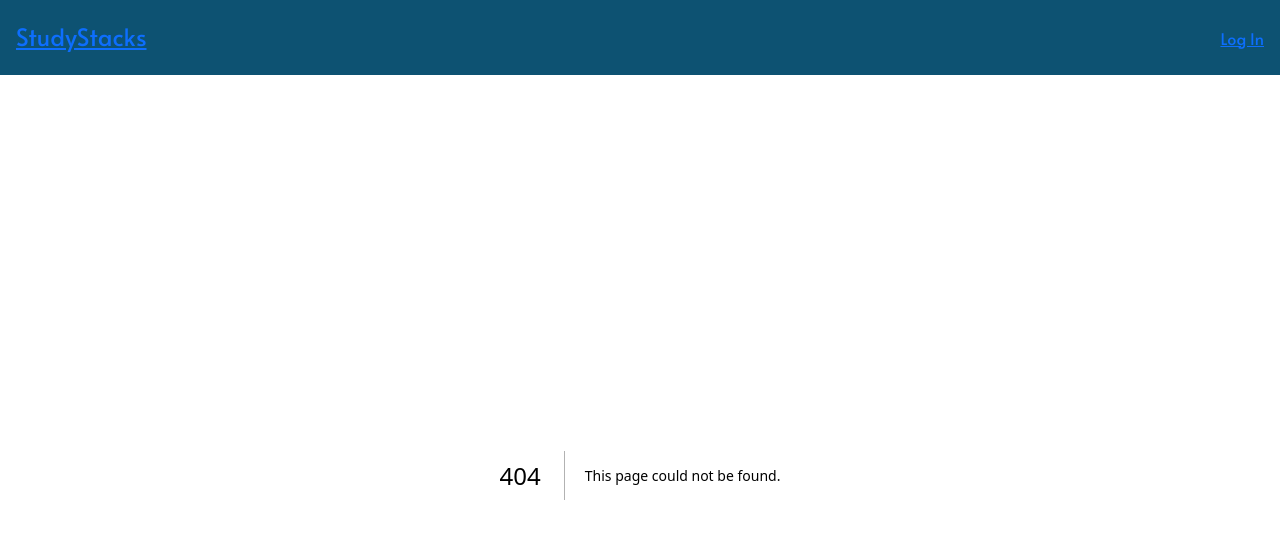
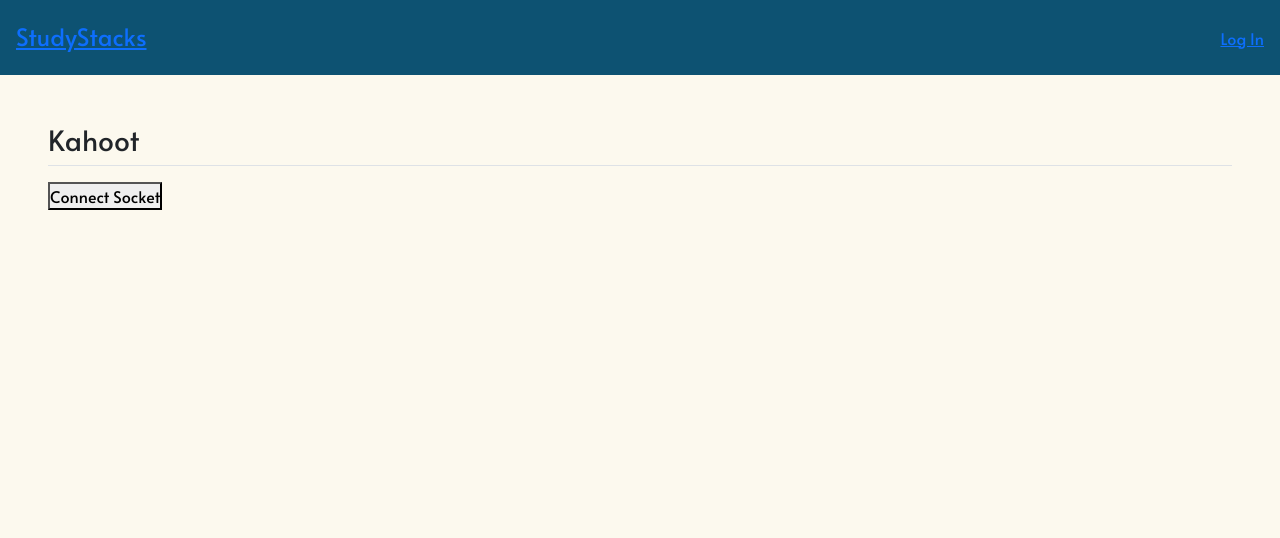
Before and after one commit to irao12/study-stacks, a Next.js app in the folder client/: page /kahoot in a window 1280 px wide. Before the commit this address had no page. Shown: the top 538 px of the page. Built offline with nearby package versions, Linux system fonts and the light colour scheme.

Commit message:
more testing with sockets

```diff
--- /dev/null
+++ b/client/src/app/kahoot/components/Kahoot.js
@@ -0,0 +1,17 @@
+"use client";
+import { useEffect, useState } from "react";
+import { useRouter } from "next/navigation";
+import { Carousel } from "bootstrap";
+
+export default function Kahoot() {
+	const router = useRouter();
+
+	const [errorMessage, setErrorMessage] = useState("");
+
+	return (
+		<div className={`w-100 p-5`}>
+			<h3 className="mb-2 pb-2 mb-3 border-bottom">Kahoot</h3>
+			<button>Connect Socket</button>
+		</div>
+	);
+}
--- /dev/null
+++ b/client/src/app/kahoot/page.js
@@ -0,0 +1,14 @@
+import Kahoot from "./components/Kahoot";
+import { socketClient } from "../sockets";
+
+export default function Index() {
+	return (
+		<main id="kahoot-page">
+			<div
+				className={`w-100 d-flex justify-content-center align-items-center`}
+			>
+				<Kahoot />
+			</div>
+		</main>
+	);
+}
--- a/client/src/app/sockets.js
+++ b/client/src/app/sockets.js
@@ -1,12 +1,20 @@
 const { io } = require("socket.io-client");
 
+export default function socketClient() {
 	const socket = io(process.env.API_URL);
 
-// client-side
 	socket.on("connect", () => {
-	console.log(socket.id);
+		console.log("Connected");
 	});
 
 	socket.on("disconnect", () => {
 		console.log("Disconnected");
 	});
+
+	socket.on("connect_error", async (err) => {
+		console.log(`connect_error due to ${err.message}`);
+		await fetch("/api/socket");
+	});
+
+	return socket;
+}
--- a/client/src/middleware.js
+++ b/client/src/middleware.js
@@ -53,7 +53,9 @@ export const config = {
 		"/",
 		"/login",
 		"/signup",
-		'/((?!auth-api|api|_next/static|_next/image|favicon.ico).*)',
-		'/viewcards', '/createcard'
+		"/((?!auth-api|api|_next/static|_next/image|favicon.ico).*)",
+		"/viewcards",
+		"/createcard",
+		"/kahoot",
 	],
 };
```
Lines whose indentation alone changed are shown as unchanged.
